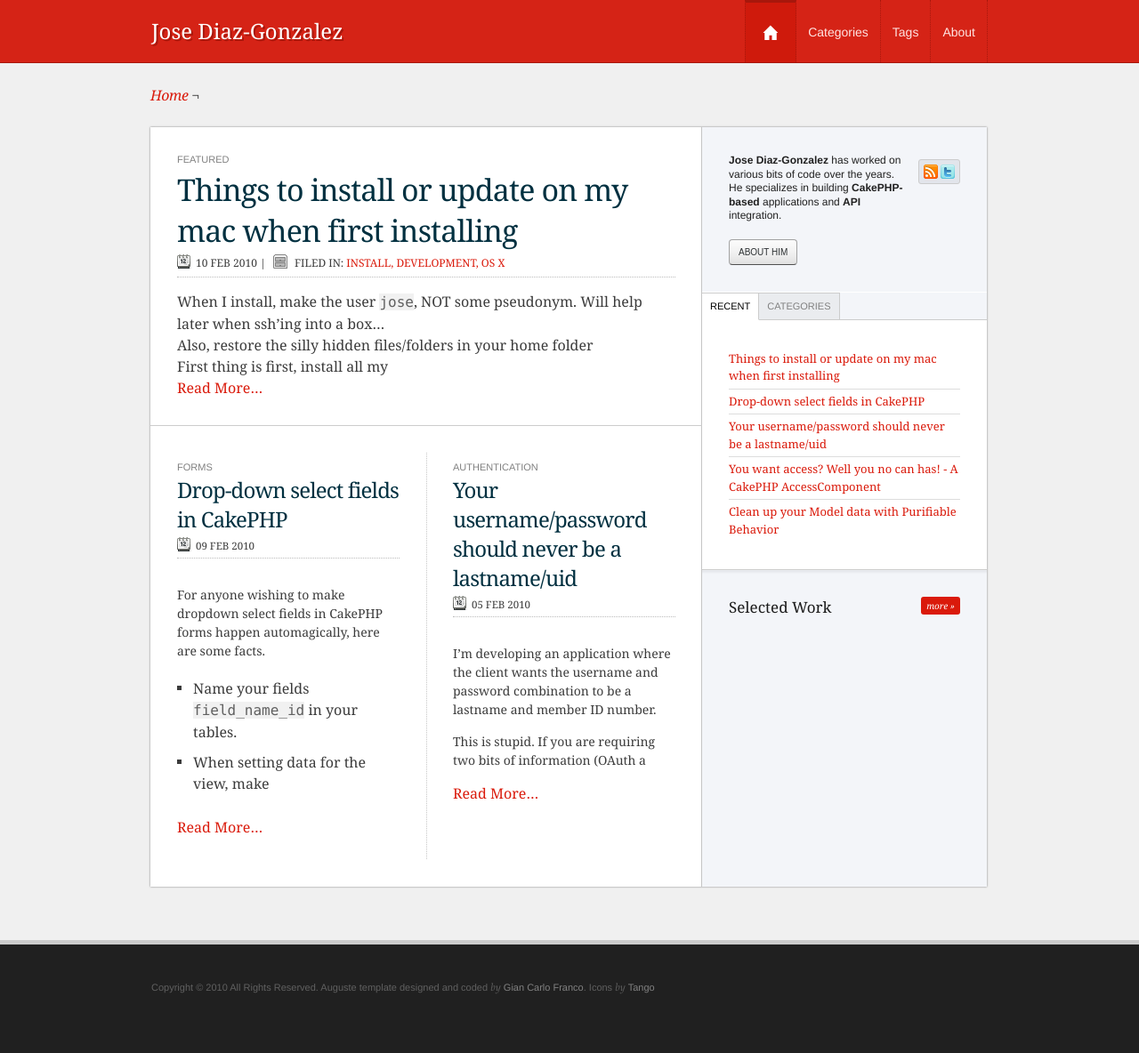
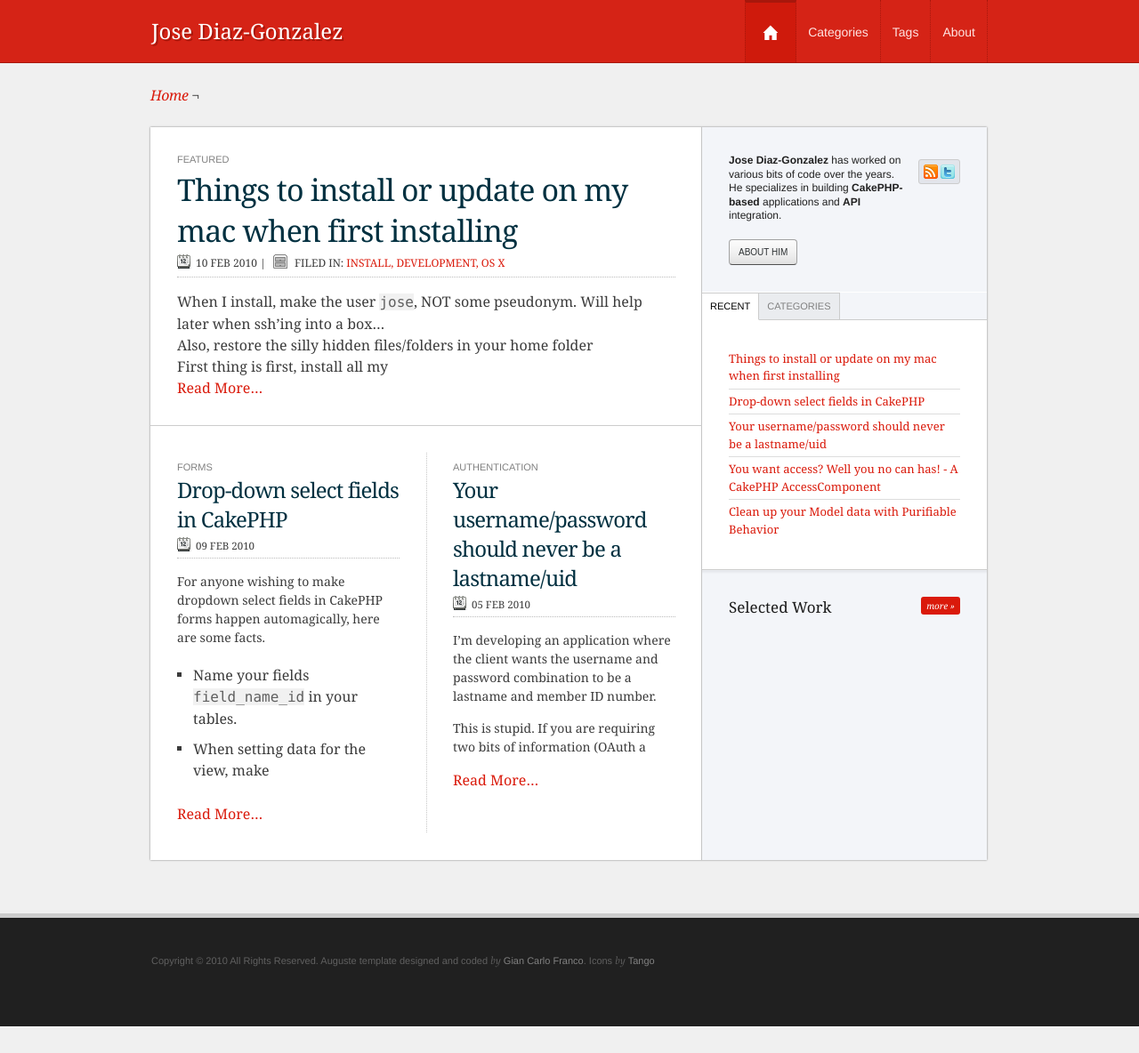
Before and after one commit to husayt/josediazgonzalez.com, a Jekyll site: the page built from index.html, in a window 1280 px wide. Shown: the whole page at 89% size. Built offline with Jekyll 4.4.1, drawn with Linux system fonts in a browser that asks for light colours; Markdown is read by kramdown in place of the engine named in the settings; after the commit the page ends 1154 px from its top, so only the background shows below that.

Commit message:
updated index page

```diff
--- a/index.html
+++ b/index.html
@@ -14,7 +14,7 @@ title: Jose Diaz-Gonzalez
 			Filed in: {% for tag in post.tags limit: 3 %}<a href="/tags/{{tag}}">{{ tag }}{% if forloop.last == false %}, {%endif %}</a> {% endfor %}
 		</span>
 	</div>
-	<p>{{ post.content | html_truncatewords }} <a class="more-link" href="{{ post.url }}">Read More&hellip;</a></p>
+	{{ post.content | html_truncatewords }} <a class="more-link" href="{{ post.url }}">Read More&hellip;</a>
 </div>
 {% endfor %}
 
@@ -27,7 +27,7 @@ title: Jose Diaz-Gonzalez
 			<div class="post-meta">
 				<span class="date"><img src="images/icons/ico_calendar.png" alt="" />{{ post.date | date_to_string }}</span>
 			</div>
-			<p>{{ post.content | html_truncatewords }} <a class="more-link" href="{{ post.url }}">Read More&hellip;</a></p>
+			{{ post.content | html_truncatewords }} <a class="more-link" href="{{ post.url }}">Read More&hellip;</a>
 		</li>
 		{% endfor %}
 	</ul>
```
